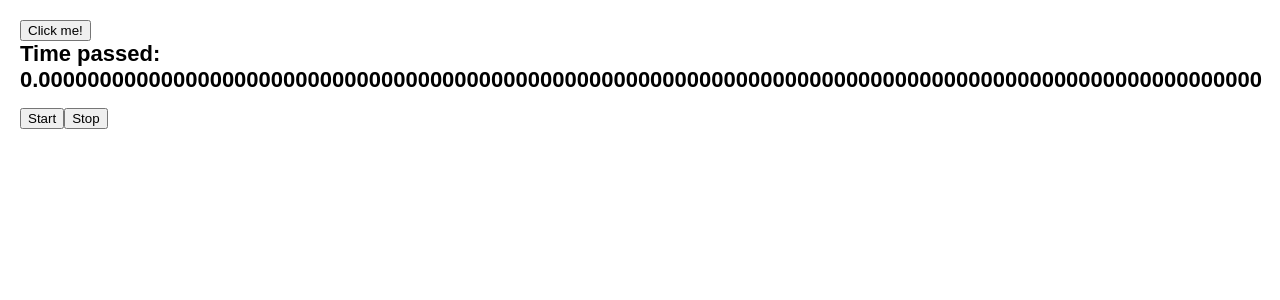
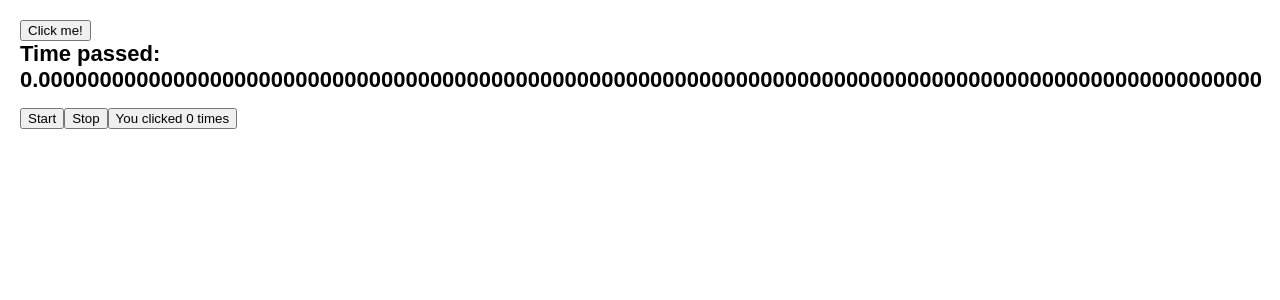
Before and after one commit to Sheddiey/Frontend-mentor-Projects, a React (Create React App) app in the folder my-app/: page / in a window 1280 px wide. Shown: the top 300 px of the page. Built offline with nearby package versions, Linux system fonts and the light colour scheme.

Commit message:
a counter using state

```diff
--- a/my-app/src/App.js
+++ b/my-app/src/App.js
@@ -1,4 +1,5 @@
 import Counter from "./Escape Hatches/Referencing values with ref/Counter";
+import CounterButton from "./Escape Hatches/Referencing values with ref/CounterButton";
 import StopWatch from "./Escape Hatches/Referencing values with ref/StopWatch";
 
 export default function App() {
@@ -6,6 +7,7 @@ export default function App() {
     <>
       <Counter />
       <StopWatch />
+      <CounterButton />
     </>
   );
 }
--- /dev/null
+++ b/my-app/src/Escape Hatches/Referencing values with ref/CounterButton.jsx
@@ -0,0 +1,11 @@
+import { useState } from "react";
+
+export default function CounterButton() {
+  const [count, setCount] = useState(0);
+
+  function handleClick() {
+    setCount(count + 1);
+  }
+
+  return <button onClick={handleClick}>You clicked {count} times</button>;
+}
```
